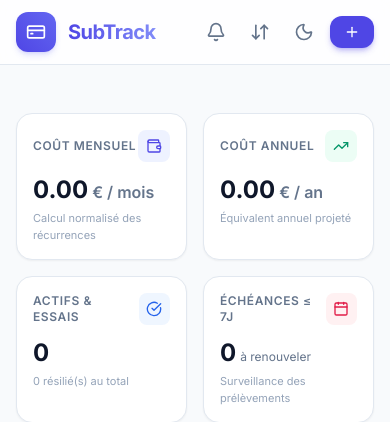
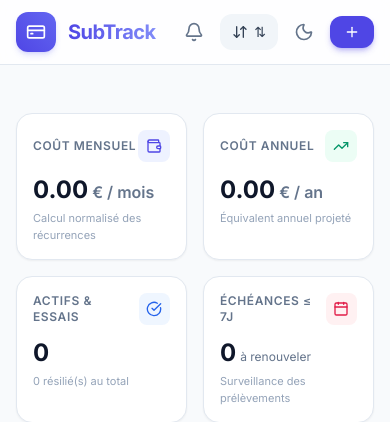
Before and after one commit to Roxane210/subtrack, a FastAPI app: page / in a window 390 px wide. Shown: the top 422 px of the page. Run offline with FastAPI, Linux system fonts and the light colour scheme; data that the repository does not hold is empty; some libraries are stand-ins or nearby versions.

Commit message:
feat(ui): bouton Import / Export visible avec libelle dans le header
Transformation de l'icone seule en bouton libelle Import/Export (libelle masque sur mobile, icone conservee).

```diff
--- a/app/templates/base.html
+++ b/app/templates/base.html
@@ -75,9 +75,11 @@
 
         <!-- Import / Export Button -->
         <button @click="isImportExportOpen = true"
-                title="Import / Export"
-                class="p-2 rounded-xl text-slate-500 dark:text-slate-400 hover:bg-slate-100 dark:hover:bg-slate-800 transition-colors">
-          <i data-lucide="arrow-down-up" class="w-5 h-5"></i>
+                title="Importer / Exporter les abonnements"
+                class="inline-flex items-center space-x-1.5 px-3 py-2 rounded-xl bg-slate-100 dark:bg-slate-800 hover:bg-slate-200 dark:hover:bg-slate-700 text-slate-700 dark:text-slate-200 text-sm font-medium transition-colors">
+          <i data-lucide="arrow-down-up" class="w-4 h-4"></i>
+          <span class="hidden sm:inline">Import / Export</span>
+          <span class="sm:hidden"> ⇅ </span>
         </button>
 
         <!-- Dark Mode Toggle -->
```
